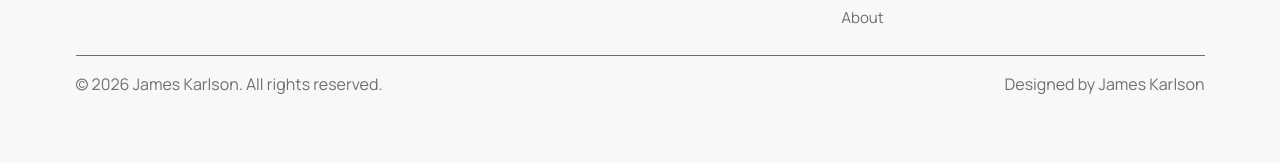
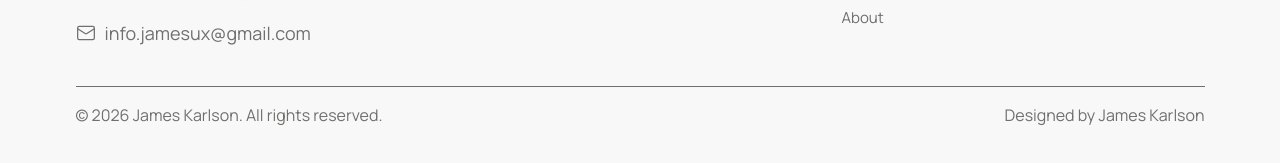
Before and after one commit to 730-uxjk/James-Portfolio, a plain HTML site: page index.html in a window 1280 px wide. Shown: the part 6523-6686 px from the top of the page. Drawn offline with Linux system fonts and the light colour scheme.

Commit message:
Initial add email

```diff
--- a/index.html
+++ b/index.html
@@ -630,6 +630,10 @@
             <span class="footer__name">James Karlson</span>
           </a>
           <p class="footer__about">Product designer for founders, from the first idea to a shipped product. Based in the Philippines, working worldwide.</p>
+          <a class="footer__mail" href="mailto:info.jamesux@gmail.com">
+            <svg width="20" height="20" viewBox="0 0 24 24" fill="none" stroke="currentColor" stroke-width="1.5" stroke-linecap="round" stroke-linejoin="round" aria-hidden="true"><rect x="2" y="4" width="20" height="16" rx="2"/><path d="m22 7-8.97 5.7a1.94 1.94 0 0 1-2.06 0L2 7"/></svg>
+            info.jamesux@gmail.com
+          </a>
         </div>
 
         <nav class="footer__nav" aria-label="Footer">
--- a/style.css
+++ b/style.css
@@ -1133,6 +1133,22 @@ a:focus-visible .roll__char > span {
   color: var(--text-soft);
 }
 
+/* email line under the description */
+.footer__mail {
+  display: inline-flex;
+  align-items: center;
+  gap: 9px;
+  margin-top: 17px;
+  font-family: var(--sans);
+  font-weight: 400;
+  font-size: 18px;
+  line-height: 24px;
+  color: var(--text-soft);
+  transition: color 0.2s ease;
+}
+.footer__mail:hover { color: var(--text); }
+.footer__mail svg { flex-shrink: 0; }
+
 /* three link columns: Studio 133, Social 132, Legal 98 */
 .footer__nav {
   display: grid;
@@ -1170,7 +1186,7 @@ a:focus-visible .roll__char > span {
   flex-wrap: wrap;
   justify-content: space-between;
   gap: 8px 24px;
-  margin-top: 27px;
+  margin-top: 38px;
   padding-top: 18px;
   border-top: 1px solid var(--text-soft);
 }
```
